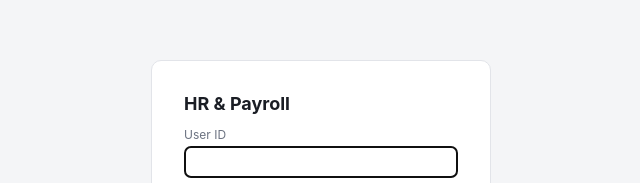
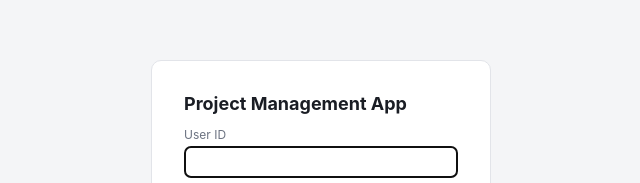
Before and after one commit to EHSC-GROUP/EHSC-APP, a React (Vite) app in the folder frontend/: page /login in a window 1280 px wide. Shown: the part 209-392 px from the top of the page, without its empty margins (319-959 px from the left). Built offline with nearby package versions, Linux system fonts and the light colour scheme.

Commit message:
Rename the app to Project Management App and group the admin nav
Sidebar now groups Business Development / Company Profiles / Project
Tracker under "PM" and everything else under "HR & Payroll".

```diff
--- a/frontend/index.html
+++ b/frontend/index.html
@@ -3,7 +3,7 @@
   <head>
     <meta charset="UTF-8" />
     <meta name="viewport" content="width=device-width, initial-scale=1.0" />
-    <title>HR &amp; Payroll</title>
+    <title>Project Management App</title>
   </head>
   <body>
     <div id="root"></div>
--- a/frontend/src/layouts/AdminLayout.jsx
+++ b/frontend/src/layouts/AdminLayout.jsx
@@ -1,10 +1,18 @@
 import { NavLink, Outlet } from "react-router-dom";
 import { useAuth } from "../context/AuthContext";
 
-const NAV = [
+const NAV_GROUPS = [
+  {
+    label: "PM",
+    items: [
       { to: "/admin/business-development", label: "Business Development" },
       { to: "/admin/company-profiles", label: "Company Profiles" },
       { to: "/admin/project-tracker", label: "Project Tracker" },
+    ],
+  },
+  {
+    label: "HR & Payroll",
+    items: [
       { to: "/admin/profiles", label: "Employee Profiles" },
       { to: "/admin/payslips", label: "Payslips" },
       { to: "/admin/leave", label: "Leave" },
@@ -14,6 +22,8 @@ const NAV = [
       { to: "/admin/documents", label: "Company Documents" },
       { to: "/admin/form22", label: "Statutory Register" },
       { to: "/admin/settings", label: "Settings" },
+    ],
+  },
 ];
 
 export default function AdminLayout() {
@@ -21,12 +31,17 @@ export default function AdminLayout() {
   return (
     <div className="app-shell">
       <aside className="sidebar">
-        <h1>HR &amp; Payroll</h1>
+        <h1>Project Management App</h1>
         <nav>
-          {NAV.map((item) => (
+          {NAV_GROUPS.map((group) => (
+            <div className="nav-group" key={group.label}>
+              <span className="nav-group-label">{group.label}</span>
+              {group.items.map((item) => (
                 <NavLink key={item.to} to={item.to} className={({ isActive }) => (isActive ? "active" : "")}>
                   {item.label}
                 </NavLink>
+              ))}
+            </div>
           ))}
           <div style={{ borderTop: "1px solid #1f2937", marginTop: 12, paddingTop: 12 }}>
             <span style={{ display: "block", padding: "6px 20px", fontSize: 12 }}>{user?.name} ({user?.role})</span>
--- a/frontend/src/layouts/EmployeeLayout.jsx
+++ b/frontend/src/layouts/EmployeeLayout.jsx
@@ -8,7 +8,7 @@ export default function EmployeeLayout() {
   return (
     <div>
       <header style={{ display: "flex", alignItems: "center", padding: "14px 24px", background: "#111827", color: "#fff" }}>
-        <Link to="/me" style={{ color: "#fff", fontWeight: 600 }}>HR &amp; Payroll — Self Service</Link>
+        <Link to="/me" style={{ color: "#fff", fontWeight: 600 }}>Project Management App — Self Service</Link>
         <div style={{ flex: 1 }} />
         {location.pathname !== "/me" && (
           <Link to="/me" style={{ color: "#d1d5db", marginRight: 16 }}>&larr; Back to Hub</Link>
--- a/frontend/src/pages/Login.jsx
+++ b/frontend/src/pages/Login.jsx
@@ -29,7 +29,7 @@ export default function Login() {
   return (
     <div className="login-page">
       <form className="login-card" onSubmit={handleSubmit}>
-        <h1>HR &amp; Payroll</h1>
+        <h1>Project Management App</h1>
         <label>User ID</label>
         <input value={userId} onChange={(e) => setUserId(e.target.value)} autoFocus required />
         <label>Password</label>
--- a/frontend/src/styles.css
+++ b/frontend/src/styles.css
@@ -44,6 +44,11 @@ a { color: var(--primary); text-decoration: none; }
   color: #d1d5db; padding: 10px 20px; font-size: 13px; cursor: pointer; text-decoration: none;
 }
 .sidebar nav a.active, .sidebar nav a:hover, .sidebar nav button:hover { background: #1f2937; color: #fff; }
+.sidebar .nav-group-label {
+  display: block; padding: 14px 20px 6px; font-size: 11px; font-weight: 700;
+  letter-spacing: 0.05em; text-transform: uppercase; color: #6b7280;
+}
+.sidebar .nav-group:first-child .nav-group-label { padding-top: 0; }
 .sidebar .badge { background: var(--danger); color: #fff; border-radius: 10px; padding: 1px 6px; font-size: 11px; margin-left: 6px; }
 
 .main-content { flex: 1; padding: 24px 32px; overflow-x: auto; }
```
Lines whose indentation alone changed are shown as unchanged.
